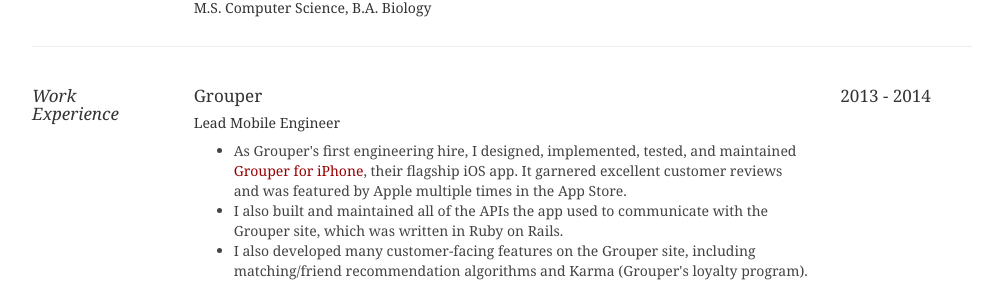
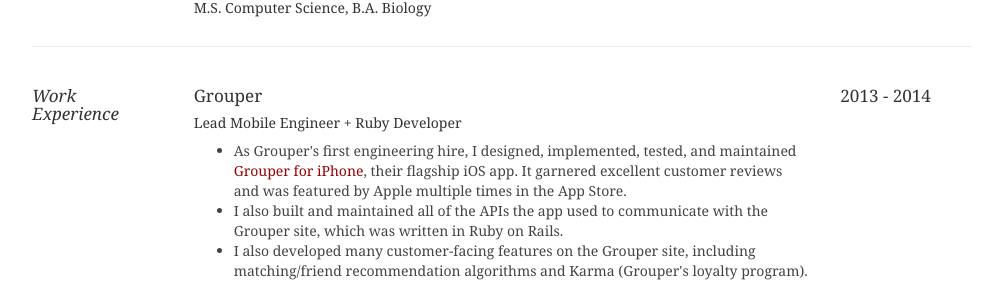
Before and after one commit to jflinter/jflinter.github.com, a Jekyll site: the page resume/index.html, which Jekyll copies as it is, in a window 1280 px wide. Shown: the part 248-555 px from the top of the page, without its empty margins (138-1141 px from the left). Built offline with Jekyll 4.4.1, drawn with Linux system fonts in a browser that asks for light colours; Markdown is read by kramdown in place of the engine named in the settings.

Commit message:
add ruby line

```diff
--- a/resume/index.html
+++ b/resume/index.html
@@ -39,7 +39,7 @@
     </div>
     <div class="col-sm-8">
       <h3>Grouper</h3>
-      <h4>Lead Mobile Engineer</h4>
+      <h4>Lead Mobile Engineer + Ruby Developer</h4>
       <ul>
         <li>As Grouper's first engineering hire, I designed, implemented, tested, and maintained <a href='joingrouper.com/ios'>Grouper for iPhone</a>, their flagship iOS app. It garnered excellent customer reviews and was featured by Apple multiple times in the App Store.</li>
         <li>I also built and maintained all of the APIs the app used to communicate with the Grouper site, which was written in Ruby on Rails.</li>
```
